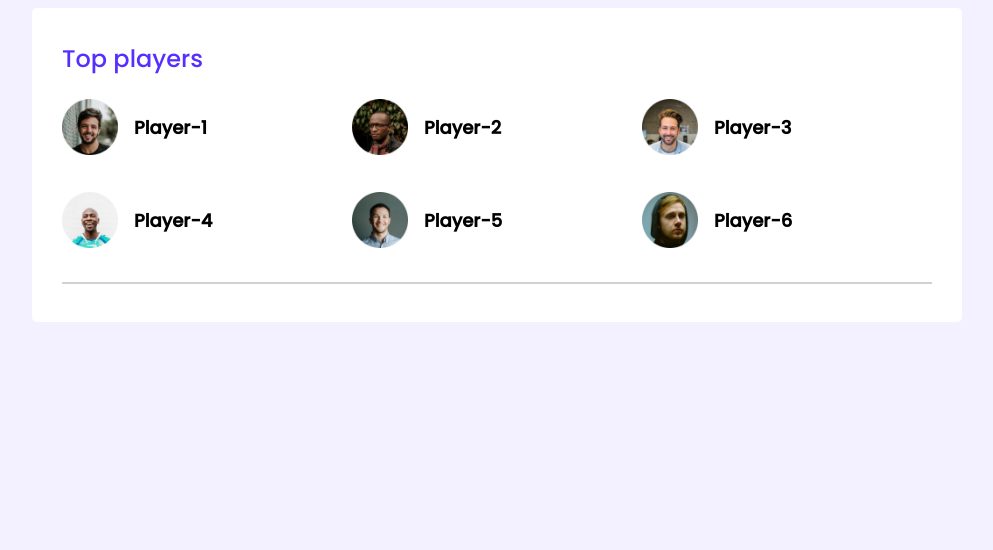
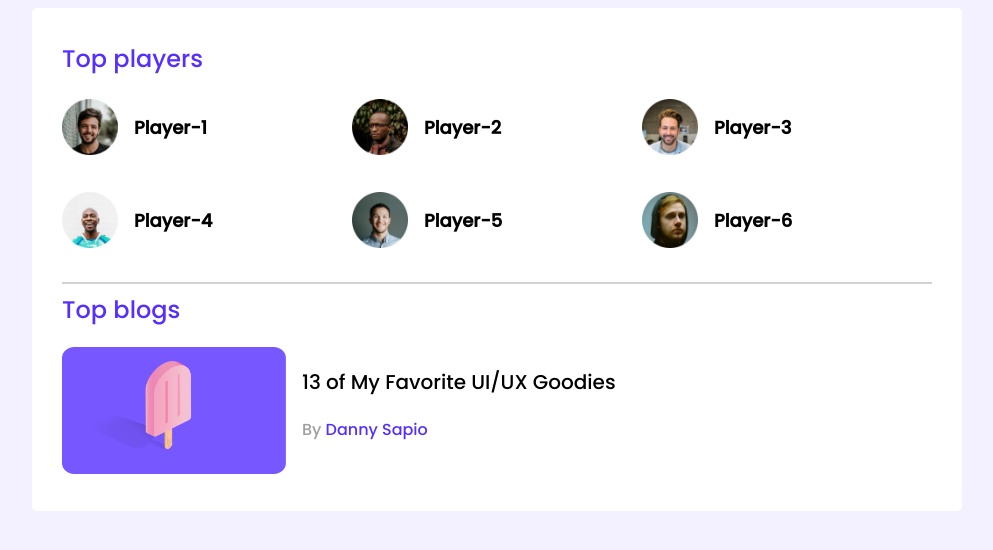
Before and after one commit to SynysterRudro/Module-9--HTML-CSS-only-Landing-page, a plain HTML site: page index.html in a window 1280 px wide. Shown: the whole page, without its empty margins (143-1136 px from the left). Drawn offline with Linux system fonts and the light colour scheme.

Commit message:
top blog editing

```diff
--- a/index.html
+++ b/index.html
@@ -27,6 +27,7 @@
 
             <div class="top-players">
 
+                <div class="players">
                     <div class="player">
                         <img src="images/players/player-1.png" alt="">
                         <h3 class="player-name">Player-1</h3>
@@ -52,8 +53,29 @@
                         <h3 class="player-name">Player-6</h3>
                     </div>
                 </div>
+            </div>
 
             <hr>
+
+            <div class="top-blogs">
+                <h2 class="section-title">Top blogs</h2>
+                <div class="blogs">
+
+                    <article class="blog">
+
+                        <div class="thumbnail">
+                            <img src="images/blogs/blog-1.png" alt="">
+                        </div>
+                        <div class="blog-info">
+                            <h3 class="blog-title">13 of My Favorite
+                                UI/UX Goodies</h3>
+                            <p class="blog-author">By <a href="">Danny Sapio</a></p>
+                        </div>
+
+                    </article>
+
+                </div>
+            </div>
         </section>
     </main>
 </body>
--- a/styles/style.css
+++ b/styles/style.css
@@ -38,10 +38,14 @@ hr {
 
 }
 
-.top-players {
+.players {
     display: grid;
     grid-row-gap: 30px;
     grid-template-columns: repeat(3, 1fr);
+
+}
+
+.top-players {
     margin-bottom: 30px;
 }
 
@@ -60,3 +64,36 @@ hr {
     margin-left: 16px;
     font-size: 18px;
 }
+
+
+/* top blogs style  */
+
+.blog {
+    display: flex;
+}
+
+.blog .thumbnail img {
+    width: 224px;
+    height: 127px;
+}
+
+.blog-info {
+    margin-left: 16px;
+}
+
+.blog-title {
+    font-size: 20px;
+    font-weight: 500;
+}
+
+.blog-author {
+    color: #9F9F9F;
+    font-size: 16px;
+}
+
+.blog-author a {
+    text-decoration: none;
+    font-weight: 400;
+    font-size: 16px;
+    color: #562EFF;
+}
```
Lines whose indentation alone changed are shown as unchanged.
